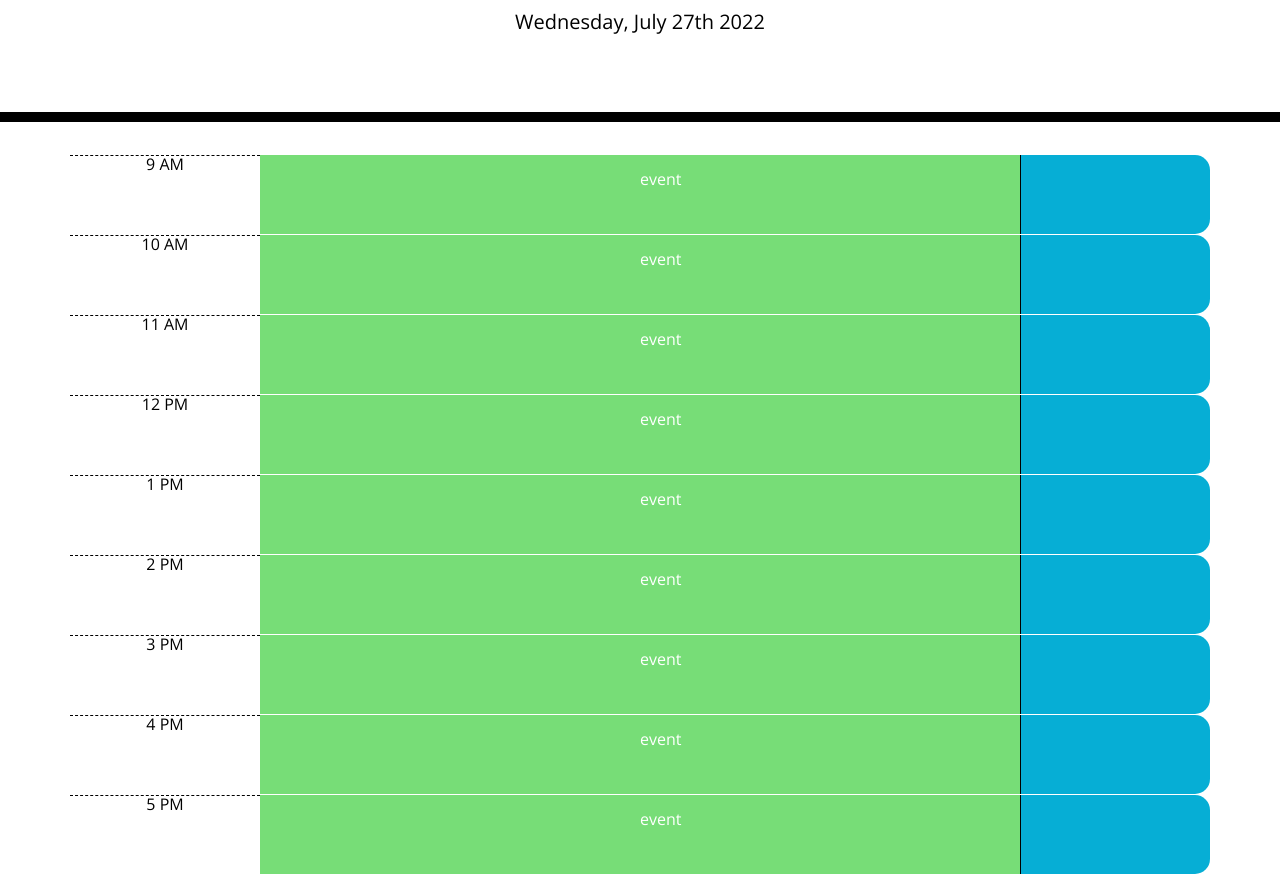
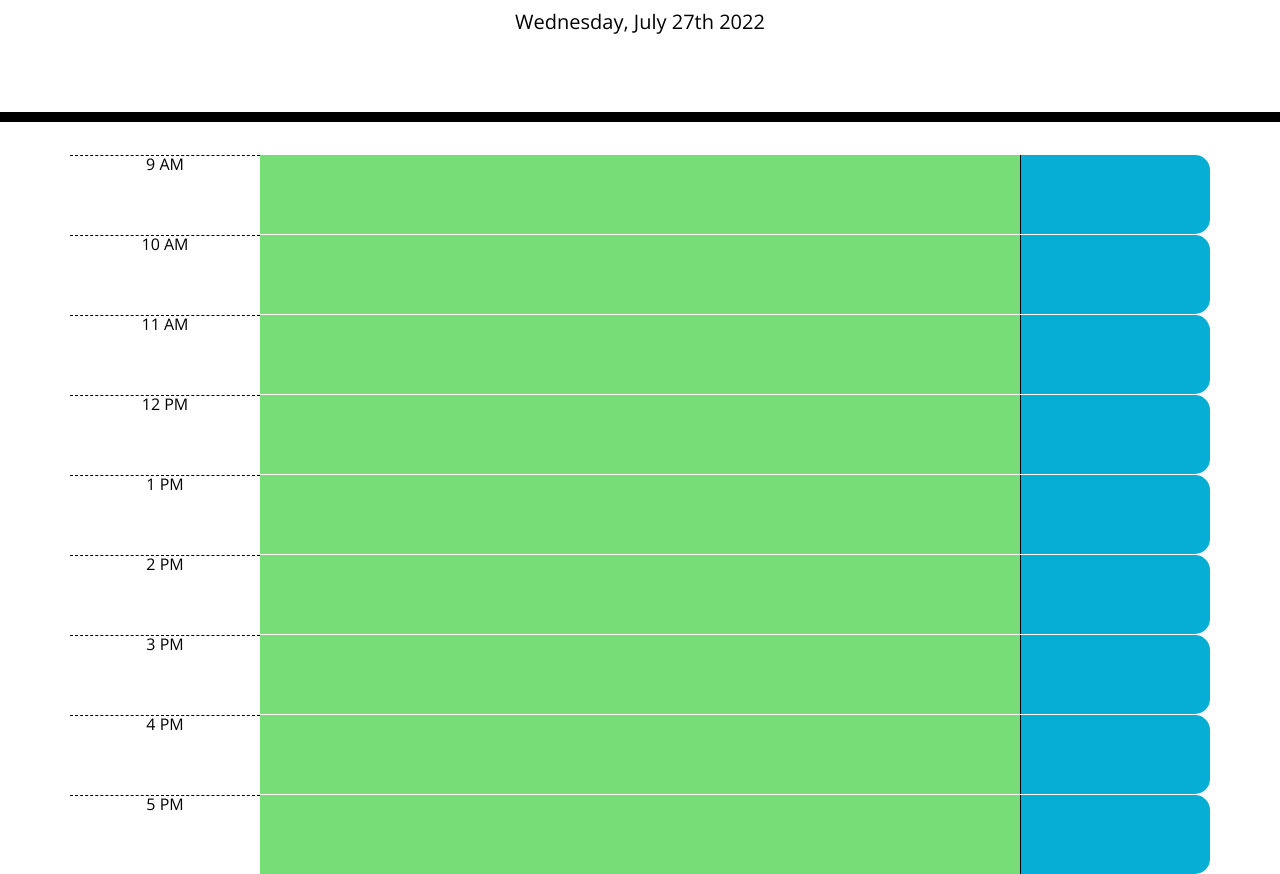
Before and after one commit to Capt-Turner/Basic_Calander_App, a plain HTML site: page index.html in a window 1280 px wide. Shown: the part 182-1056 px from the top of the page. Drawn offline with nearby package versions, Linux system fonts and the light colour scheme.

Commit message:
final commit

```diff
--- a/assets/script/scripts.js
+++ b/assets/script/scripts.js
@@ -2,6 +2,7 @@ var currentText = document.getElementById("currentDay");
 var current = moment().format("dddd, MMMM Do YYYY");
 var currenthr = moment().format("HH:mm a");
 var startday = moment().startOf('hour');
+var savebtn = document.getElementById('saveBtn');
 
 
 currentText.textContent = current;
@@ -28,5 +29,10 @@ hours();
 // timeblocks for standard buisness hours ✅
 // color coded blocks ✅
 
+$(".description").click(function(){
+    console.log("click");
+})
 // change and save events in timeblock
+
+
 // refresh and events persist
--- a/index.html
+++ b/index.html
@@ -35,7 +35,7 @@
 
         </div>
         <div class="col-8 description">
-          event
+
         </div>
         <div class="col-2 saveBtn">
 
@@ -46,7 +46,7 @@
 
         </div>
         <div class="col-8 description">
-          event
+
         </div>
         <div class="col-2 saveBtn">
 
@@ -57,7 +57,7 @@
 
         </div>
         <div class="col-8 description">
-          event
+
         </div>
         <div class="col-2 saveBtn">
 
@@ -68,7 +68,7 @@
 
         </div>
         <div class="col-8 description">
-          event
+
         </div>
         <div class="col-2 saveBtn">
 
@@ -79,7 +79,7 @@
 
         </div>
         <div class="col-8 description">
-          event
+
         </div>
         <div class="col-2 saveBtn">
 
@@ -90,7 +90,7 @@
 
         </div>
         <div class="col-8 description">
-          event
+
         </div>
         <div class="col-2 saveBtn">
 
@@ -101,7 +101,7 @@
 
         </div>
         <div class="col-8 description">
-          event
+
         </div>
         <div class="col-2 saveBtn">
 
@@ -112,7 +112,7 @@
 
         </div>
         <div class="col-8 description">
-          event
+
         </div>
         <div class="col-2 saveBtn">
 
@@ -123,7 +123,7 @@
 
         </div>
         <div class="col-8 description">
-          event
+
         </div>
         <div class="col-2 saveBtn">
 
```
Also changed, not shown: assets/images/Example.png (added), 1 other file.
